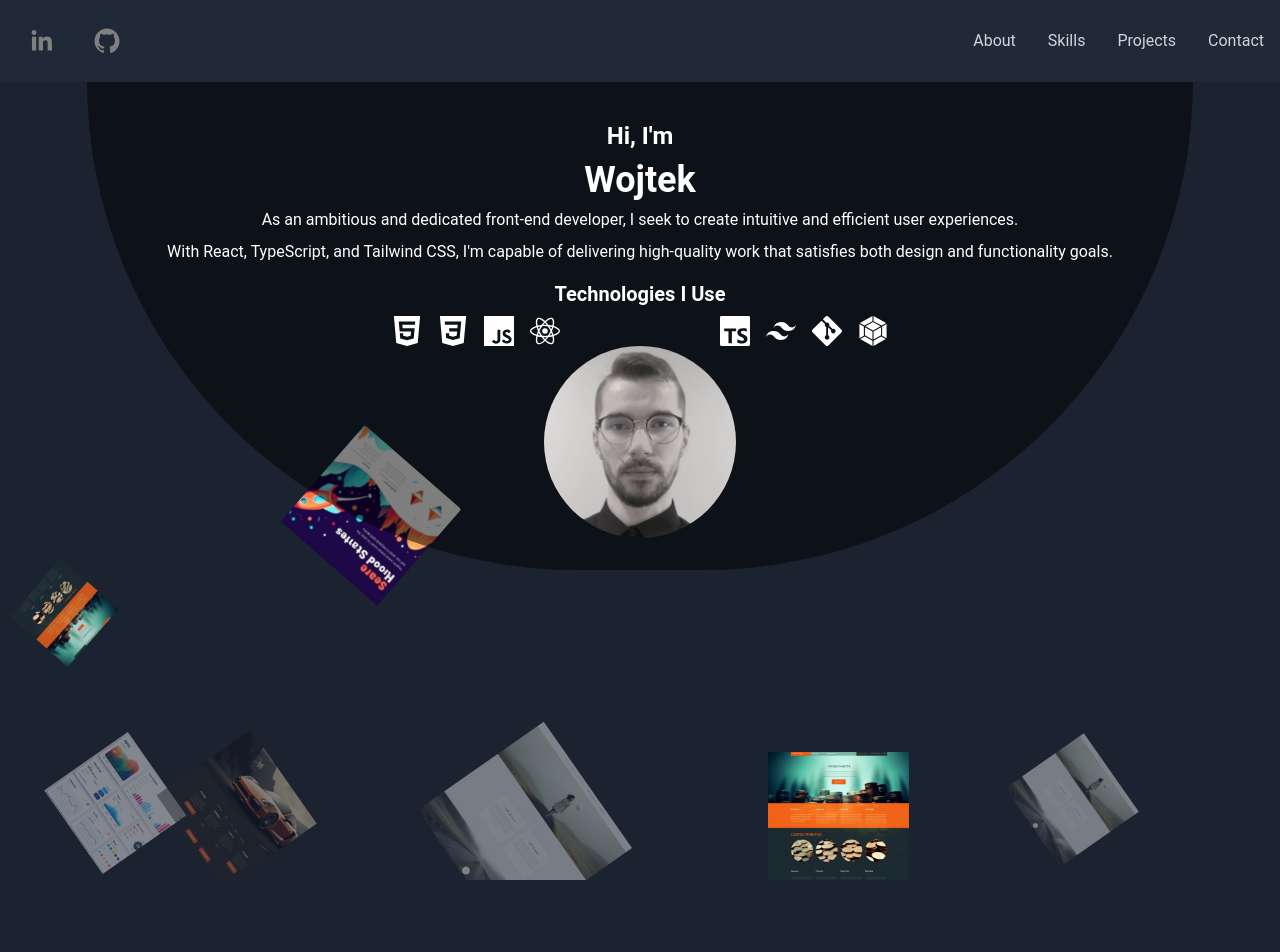
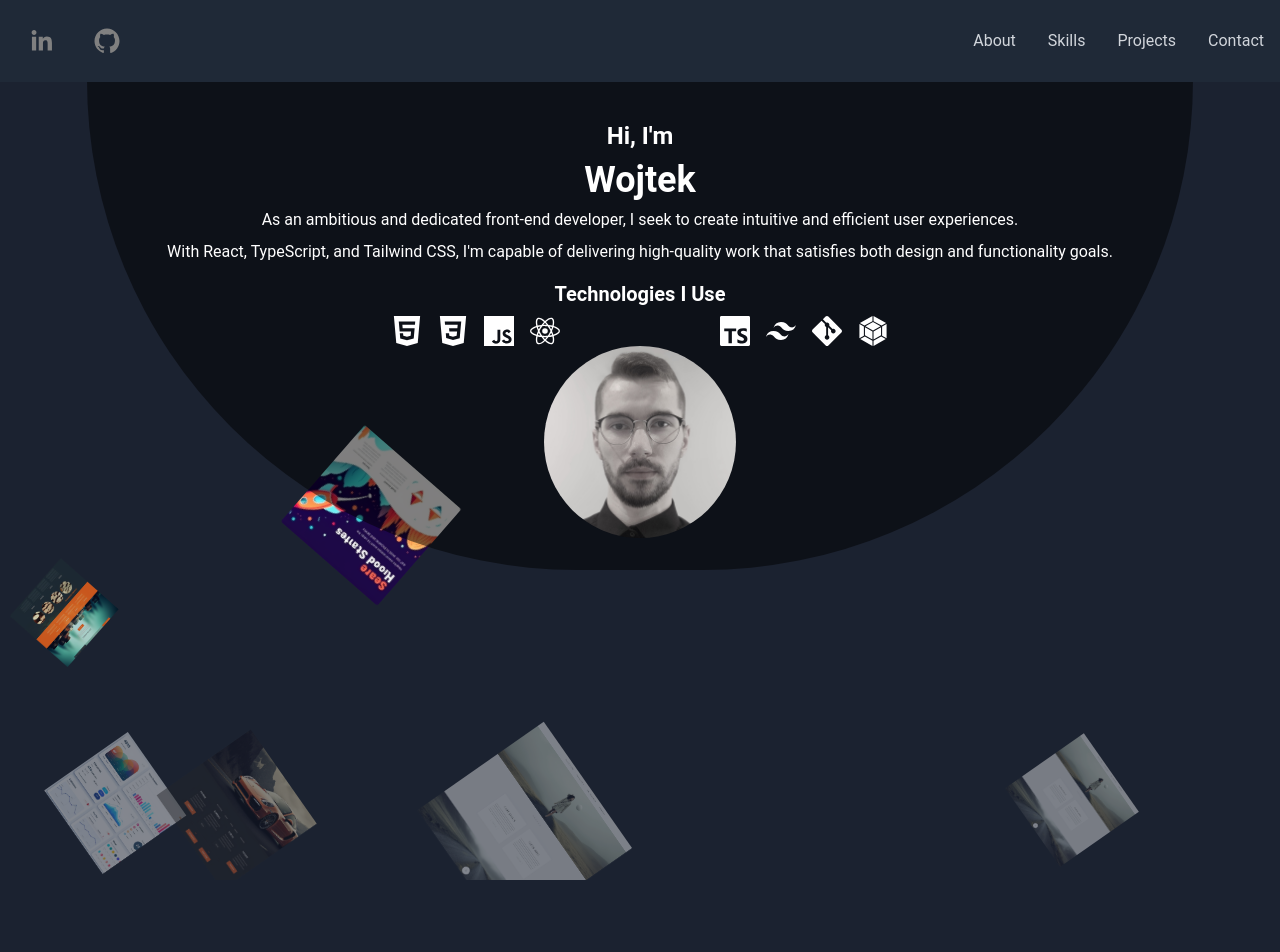
Before and after one commit to wp9975/my-portfolio, a Next.js app: page / in a window 1280 px wide. Shown: the top 952 px of the page. Built offline with nearby package versions, Linux system fonts and the light colour scheme.

Commit message:
fix bg element

```diff
--- a/src/components/landing/background/bganimating.module.css
+++ b/src/components/landing/background/bganimating.module.css
@@ -103,7 +103,7 @@
     left: 60%;
     width: 11vw;
     height: 11vw;
-    bottom: -1vw;
+    bottom: -11vw;
     animation-delay: 19s;
 }
 .background li:nth-child(8) {
```
